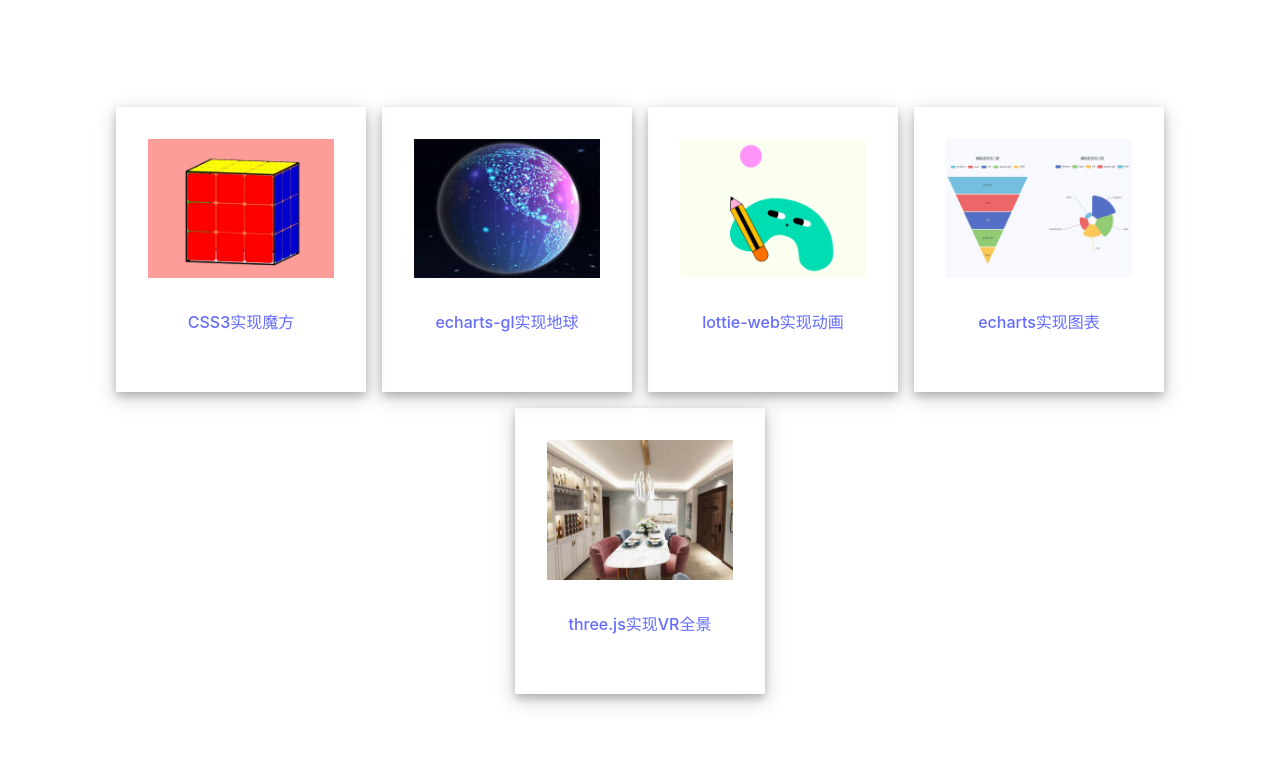
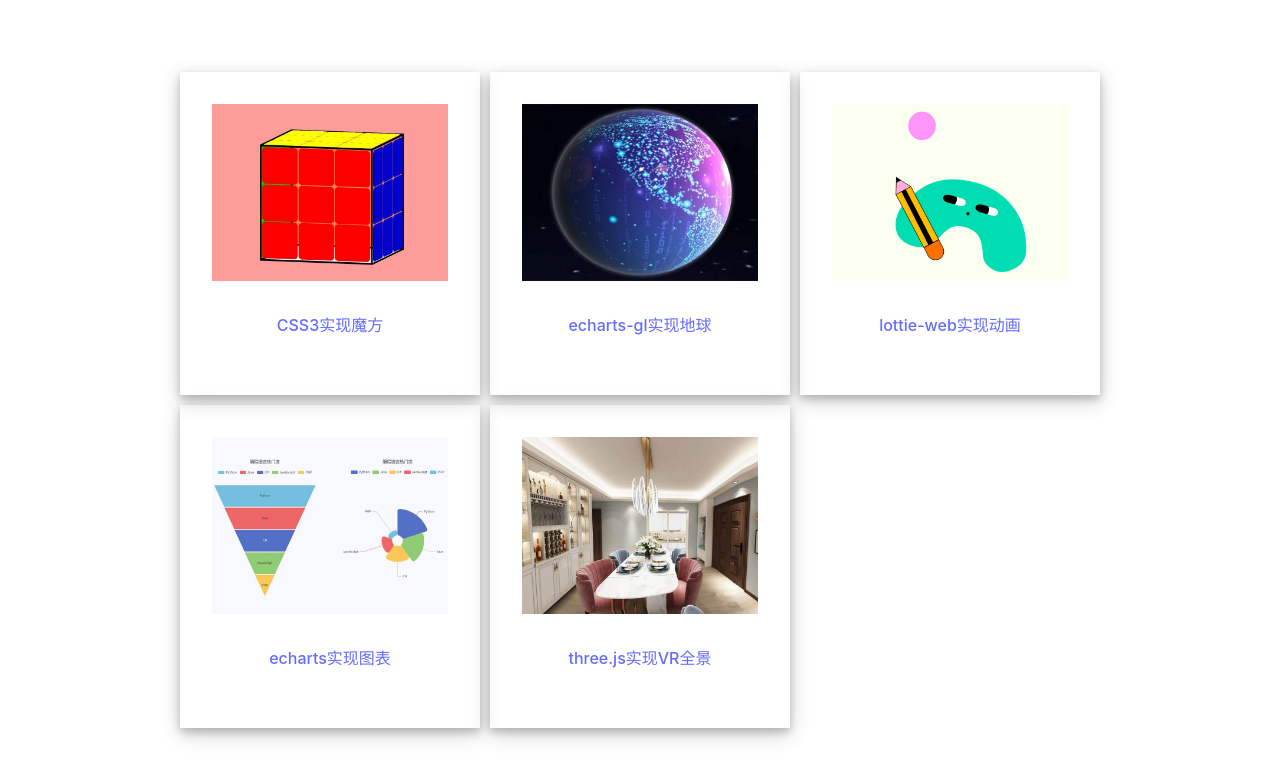
Before and after one commit to Emmally/visualization-demo, a Vue app: page / in a window 1280 px wide. Shown: the top 780 px of the page. Built offline with nearby package versions, Linux system fonts and the light colour scheme.

Commit message:
style: 调整首页布局样式

```diff
--- a/src/App.vue
+++ b/src/App.vue
@@ -52,17 +52,17 @@ const menuList=[
 
 <style scoped>
 .main-box{
-  display: flex;
+  max-width: 1200px;
+  display: grid;
   flex-wrap: wrap;
-  justify-content: center;
-  align-content: center;
+  justify-content: space-between;
+  grid-template-columns: repeat(auto-fill,300px);
+  grid-gap:10px;
 }
+
 .card{
-  width: 250px;
-  margin: 8px;
   box-shadow: 0 4px 8px 0 rgba(0,0,0,0.2), 0 6px 20px 0 rgba(0,0,0,0.19);
   text-align: center;
-  box-sizing: border-box;
 }
 .txt{
   padding: 10px;
```
